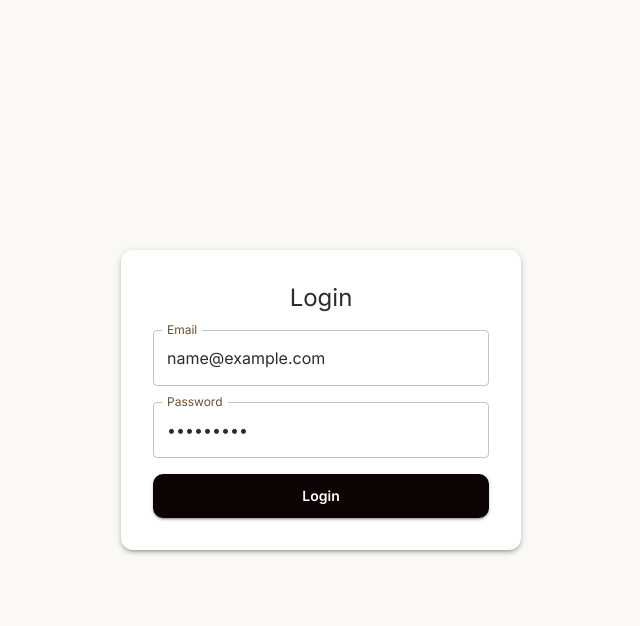
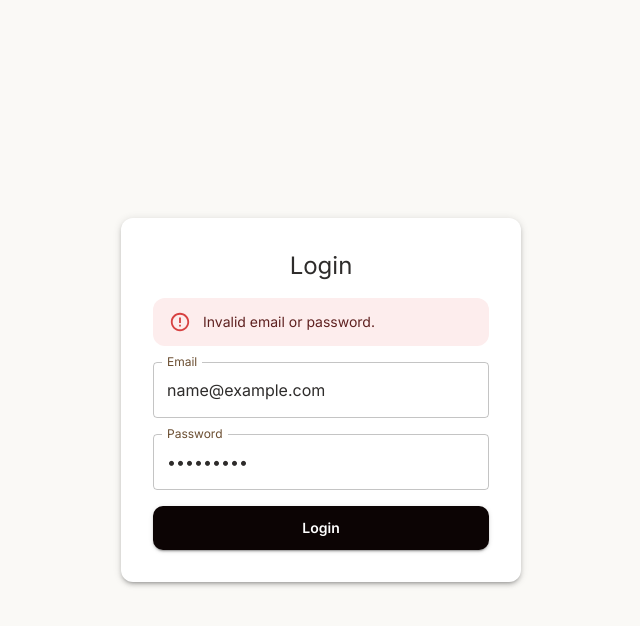
Before and after one commit to shem958/jamii-money, a Next.js app: page /login in a window 1280 px wide. Both pictures are taken after typing "name@example.com", "Sample123" into the empty fields and a click on the button "Login". Shown: the top 626 px of the page, without its empty margins (319-959 px from the left). Built offline with nearby package versions, Linux system fonts and the light colour scheme; no server answers.

Commit message:
refactor: enhance error handling and loading state in LoginPage component

```diff
--- a/app/(auth)/login/page.tsx
+++ b/app/(auth)/login/page.tsx
@@ -7,6 +7,7 @@ import {
   Typography,
   Paper,
   Stack,
+  Alert,
 } from "@mui/material";
 import { useRouter } from "next/navigation";
 import { useLoginMutation } from "@/redux/api/authApi";
@@ -15,6 +16,7 @@ import { setCredentials } from "@/redux/slices/authSlice";
 import { useForm, SubmitHandler } from "react-hook-form";
 import { z } from "zod";
 import { zodResolver } from "@hookform/resolvers/zod";
+import { useState } from "react";
 
 const LoginSchema = z.object({
   email: z.string().email("Invalid email address"),
@@ -35,12 +37,14 @@ export default function LoginPage() {
   const [loginUser, { isLoading }] = useLoginMutation();
   const router = useRouter();
   const dispatch = useDispatch();
+  const [error, setError] = useState<string>("");
 
   const onSubmit: SubmitHandler<LoginInputs> = async (formData) => {
     try {
+      setError("");
       const res = await loginUser(formData).unwrap();
 
-      // FIX: Map res.access_token to 'token' to match the slice and dashboard logic
+      // Dispatch credentials to Redux
       dispatch(
         setCredentials({
           user: res.user,
@@ -48,10 +52,15 @@ export default function LoginPage() {
         })
       );
 
+      // CRITICAL FIX: Add a small delay to ensure redux-persist has time to save
+      // This ensures localStorage is updated before navigation
+      await new Promise((resolve) => setTimeout(resolve, 100));
+
+      // Navigate to dashboard
       router.push("/dashboard");
     } catch (error: any) {
       console.error("Login failed:", error);
-      alert(error?.data?.message || "Invalid email or password.");
+      setError(error?.data?.message || "Invalid email or password.");
     }
   };
 
@@ -67,6 +76,13 @@ export default function LoginPage() {
         <Typography variant="h5" textAlign="center" mb={2}>
           Login
         </Typography>
+
+        {error && (
+          <Alert severity="error" sx={{ mb: 2 }}>
+            {error}
+          </Alert>
+        )}
+
         <form onSubmit={handleSubmit(onSubmit)}>
           <Stack spacing={2}>
             <TextField
@@ -75,6 +91,7 @@ export default function LoginPage() {
               {...register("email")}
               error={!!errors.email}
               helperText={errors.email?.message}
+              disabled={isLoading}
             />
             <TextField
               label="Password"
@@ -82,6 +99,7 @@ export default function LoginPage() {
               {...register("password")}
               error={!!errors.password}
               helperText={errors.password?.message}
+              disabled={isLoading}
             />
             <Button
               type="submit"
```
